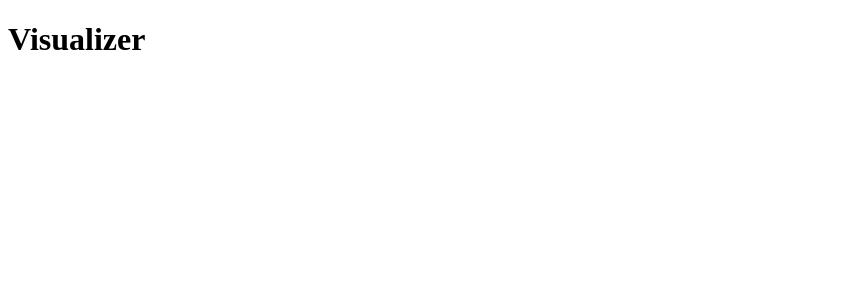
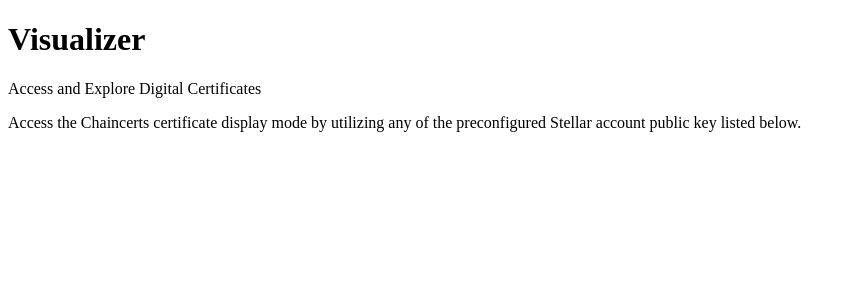
Before and after one commit to kommitters/chaincerts-prototype, a React (Vite) app in the folder visualizer/: page / in a window 1280 px wide. Shown: the top 300 px of the page, without its empty margins (0-856 px from the left). Built offline with nearby package versions, Linux system fonts and the light colour scheme.

Commit message:
Add setup for i18n and local in EN

```diff
--- /dev/null
+++ b/visualizer/assets/locales/en/translation.json
@@ -0,0 +1,30 @@
+{
+  "home_info": {
+    "title": "Access and Explore Digital Certificates",
+    "information_paragraph": "Access the Chaincerts certificate display mode by utilizing any of the preconfigured Stellar account public key listed below."
+  },
+  "main_input": {
+    "placeholder": "Insert Stellar public key",
+    "enter": "Enter",
+    "error": "Something happened; Invalid key entered. Please check and try again."
+  },
+  "footer": {
+    "description": "© 2009 - 2023 kommit, All Rights Reserved - Chaincerts powered by kommit"
+  },
+  "profile": {
+    "description": "Stellar Public Key"
+  },
+  "carrousel": {
+    "description": "The certificates displayed on this screen are 3D and interactive, you can explore and view them from different angles, as well as interact with them to obtain more information. Enjoy the experience!",
+    "element": {
+      "title": "Kommit Chaincert",
+      "account": "Stellar account",
+      "created": "Created",
+      "xlm": "XLM reserved",
+      "assets_and_truslines": "Assets and trustlines"
+    }
+  },
+  "button": {
+    "back": "back"
+  }
+}
--- a/visualizer/package.json
+++ b/visualizer/package.json
@@ -37,10 +37,14 @@
     "eslint-plugin-prettier": "^4.2.1",
     "eslint-plugin-promise": "^6.1.1",
     "eslint-plugin-react": "^7.32.2",
+    "i18next": "^22.4.10",
+    "i18next-browser-languagedetector": "^7.0.1",
+    "i18next-http-backend": "^2.1.1",
     "identity-obj-proxy": "^3.0.0",
     "jest": "^29.4.3",
     "jest-environment-jsdom": "^29.4.3",
     "prettier": "^2.8.4",
+    "react-i18next": "^12.2.0",
     "ts-jest": "^29.0.5",
     "ts-node": "^10.9.1",
     "typescript": "^4.9.5",
--- a/visualizer/src/App.tsx
+++ b/visualizer/src/App.tsx
@@ -1,10 +1,18 @@
+import { t } from 'i18next';
+import i18n from './i18n';
+import { I18nextProvider } from 'react-i18next';
+
 function App() {
   return (
-    <div className="App">
-      <div>
-        <h1>Visualizer</h1>
+    <I18nextProvider i18n={i18n}>
+      <div className="App">
+        <div>
+          <h1>Visualizer</h1>
+          <p>{t('home_info.title')}</p>
+          <p>{t('home_info.information_paragraph')}</p>
+        </div>
       </div>
-    </div>
+    </I18nextProvider>
   );
 }
 
--- /dev/null
+++ b/visualizer/src/i18n/index.tsx
@@ -0,0 +1,29 @@
+import i18n from 'i18next';
+import { initReactI18next } from 'react-i18next';
+import Backend from 'i18next-http-backend';
+import LanguageDetector from 'i18next-browser-languagedetector';
+import translationEN from '../../assets/locales/en/translation.json';
+
+const resources = {
+  en: {
+    translation: translationEN
+  }
+};
+
+const options = {
+  order: ['querystring', 'navigator'],
+
+  lookupQuerystring: 'lng',
+  lookupFromPathIndex: 0,
+  lookupFromSubdomainIndex: 0
+};
+
+i18n.use(Backend).use(LanguageDetector).use(initReactI18next).init({
+  resources,
+  fallbackLng: 'en',
+  debug: true,
+  nonExplicitSupportedLngs: true,
+  detection: options
+});
+
+export default i18n;
```
Also changed, not shown: 1 other file (tests, documents, lock files or other folders).
